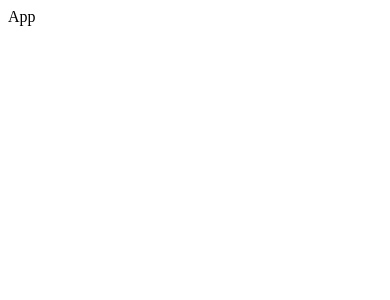
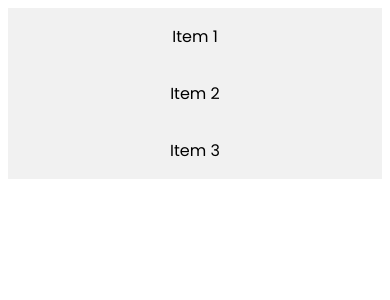
Before and after one commit to cbalic/twitter-clone, a React (Create React App) app in the folder client/: page / in a window 390 px wide. Shown: the top 300 px of the page. Built offline with nearby package versions, Linux system fonts and the light colour scheme.

Commit message:
adding sidebar

```diff
--- /dev/null
+++ b/client/src/components/App.css
@@ -0,0 +1,6 @@
+@import url('https://fonts.googleapis.com/css?family=Poppins&display=swap');
+
+body {
+    text-align: center;
+    font-family: 'Poppins', sans-serif;
+}
--- a/client/src/components/App.js
+++ b/client/src/components/App.js
@@ -1,7 +1,14 @@
 import React from 'react';
 
+import './App.css'
+import Sidebar from './Sidebar';
+
 const App = () => {
-    return <div>App</div>;
+    return (
+        <div>
+            <Sidebar />
+        </div>
+    );
 };
 
 export default App;
--- /dev/null
+++ b/client/src/components/Sidebar.css
@@ -0,0 +1,55 @@
+.side-bar {
+    margin: 0;
+    padding: 0;
+    width: 300px;
+    background-color: #f1f1f1;
+    position: fixed;
+    height: 100%;
+    overflow: auto;
+  }
+
+  /* side-bar links */
+  .side-bar a {
+    display: block;
+    color: black;
+    padding: 16px;
+    text-decoration: none;
+  }
+
+  /* Active/current link */
+  .side-bar a.active {
+    background-color: #4CAF50;
+    color: white;
+  }
+
+  /* Links on mouse-over */
+  .side-bar a:hover:not(.active) {
+    background-color: #555;
+    color: white;
+  }
+
+  /* Page content. The value of the margin-left property should match the value of the side-bar's width property */
+  div.content {
+    margin-left: 200px;
+    padding: 1px 16px;
+    height: 1000px;
+  }
+
+  /* On screens that are less than 700px wide, make the side-bar into a topbar */
+  @media screen and (max-width: 700px) {
+    .side-bar {
+      width: 100%;
+      height: auto;
+      position: relative;
+    }
+    .side-bar a {float: left;}
+    div.content {margin-left: 0;}
+  }
+
+  /* On screens that are less than 400px, display the bar vertically, instead of horizontally */
+  @media screen and (max-width: 400px) {
+    .side-bar a {
+      text-align: center;
+      float: none;
+    }
+  }
--- /dev/null
+++ b/client/src/components/Sidebar.js
@@ -0,0 +1,15 @@
+import React from 'react';
+
+import './Sidebar.css'
+
+const Sidebar = () => {
+    return (
+        <nav className="side-bar">
+                <a href="/">Item 1</a>
+                <a href="/">Item 2</a>
+                <a href="/">Item 3</a>
+        </nav>
+    );
+};
+
+export default Sidebar;
--- a/client/src/index.js
+++ b/client/src/index.js
@@ -2,5 +2,6 @@ import React from 'react';
 import ReactDOM from 'react-dom';
 
 import App from './components/App';
+import './index.js';
 
 ReactDOM.render(<App />, document.querySelector('#root'));
```
Also changed, not shown: 1 other file (tests, documents, lock files or other folders).
